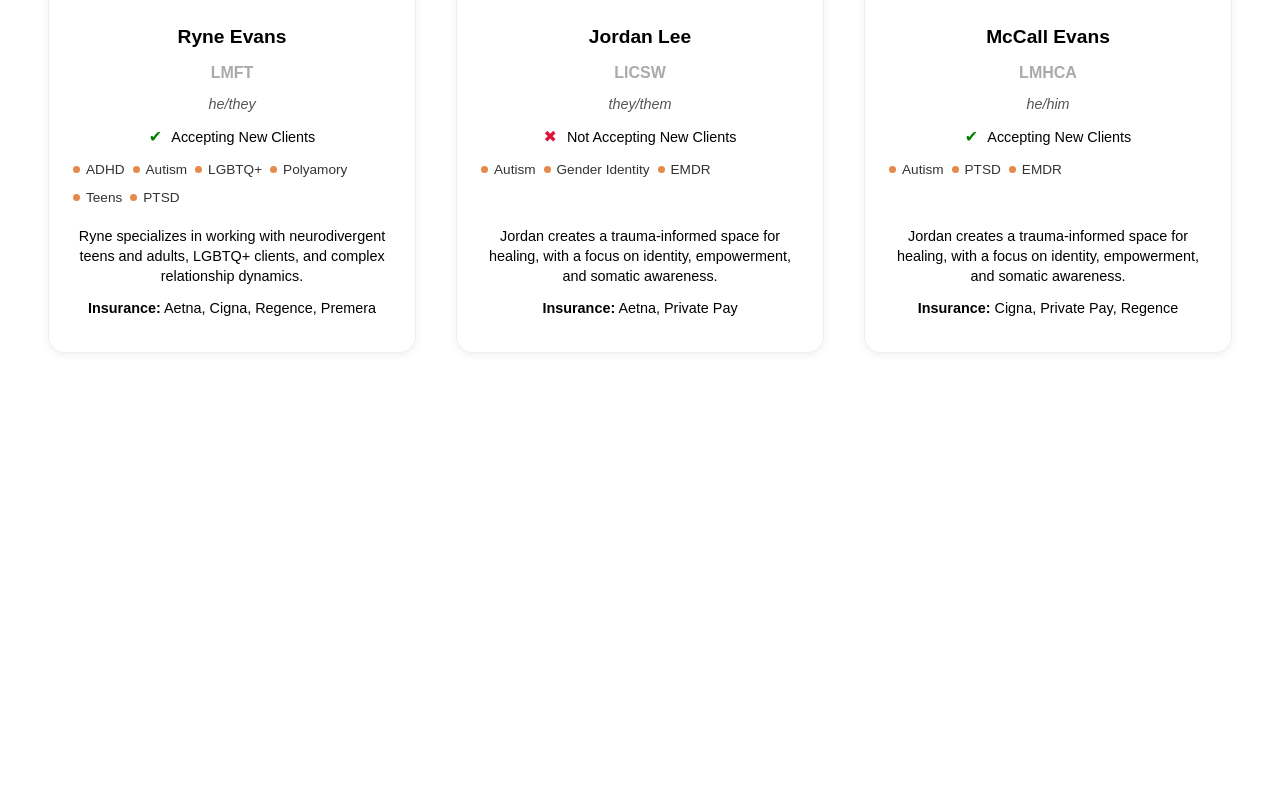
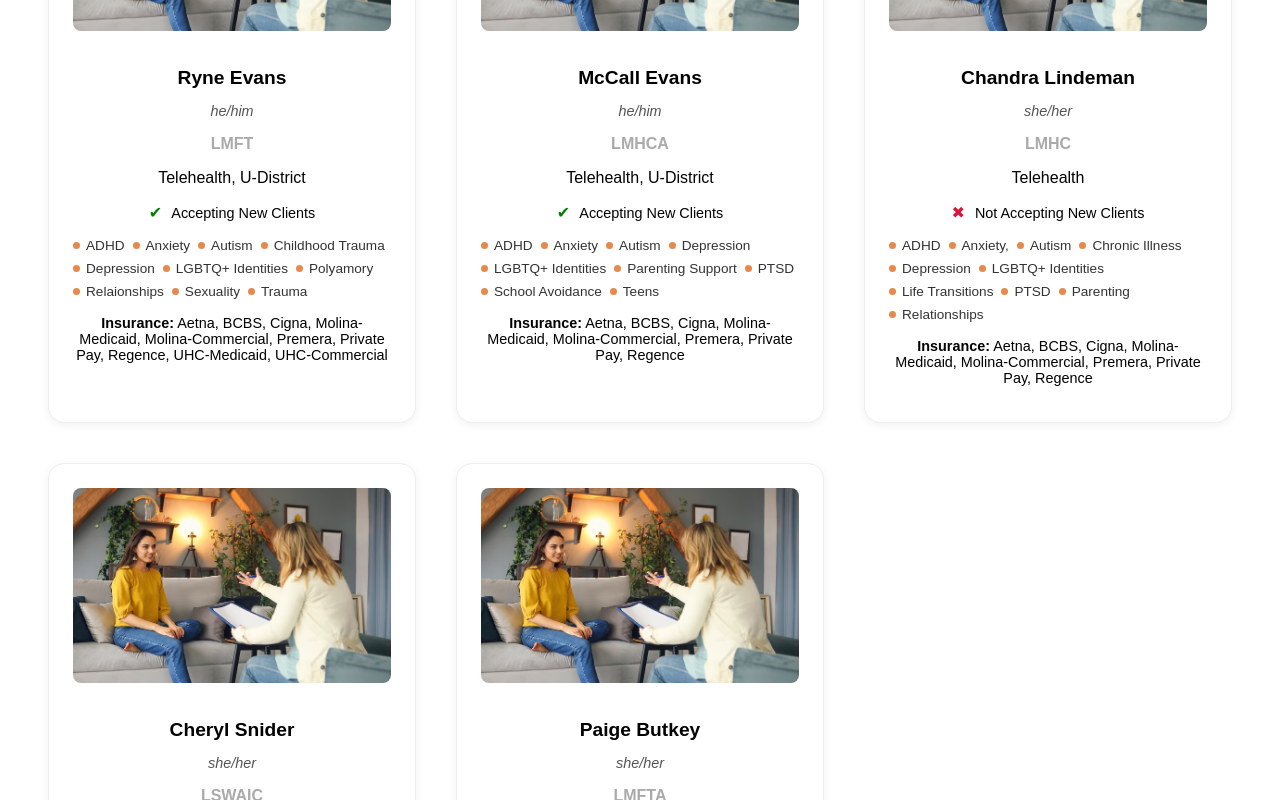
Before and after one commit to mindfulwaytp/mindfulway-homepage, a React (Create React App) app: page /providers in a window 1280 px wide. Shown: the part 920-1720 px from the top of the page. Before the commit the page ends 1361 px from the top, so only its background shows below. Built offline with nearby package versions, Linux system fonts and the light colour scheme.

Commit message:
Updated content

```diff
--- a/src/Providers.css
+++ b/src/Providers.css
@@ -106,7 +106,7 @@
 
 .provider-grid {
   display: grid;
-  grid-template-columns: repeat(auto-fill, minmax(300px, 1fr));
+  grid-template-columns: repeat(auto-fill, minmax(275px, 1fr));
   gap: 40px;
   margin-top: 40px;
 }
--- a/src/Providers.js
+++ b/src/Providers.js
@@ -8,42 +8,64 @@ const allTherapists = [
   {
     name: 'Ryne Evans',
     license: 'LMFT',
-    pronouns: 'he/they',
-    specialties: ['ADHD', 'Autism', 'LGBTQ+', 'Polyamory', 'Teens','PTSD'],
-    insurance: ['Aetna', 'Cigna', 'Regence','Premera'],
+    pronouns: 'he/him',
+    specialties: ['ADHD', 'Anxiety', 'Autism', 'Childhood Trauma', 'Depression', 'LGBTQ+ Identities', 'Polyamory', 'Relaionships', 'Sexuality', 'Trauma'],
+    insurance: ['Aetna', 'BCBS', 'Cigna', 'Molina-Medicaid', 'Molina-Commercial', 'Premera', 'Private Pay', 'Regence', 'UHC-Medicaid', 'UHC-Commercial'],
     location: ['Telehealth', 'U-District'],
-    services: ['Individual', 'Assessments', 'Couples', 'Family Therapy'],
+    services: ['Assessments Only'],
     gender: ['Male'],
     acceptingClients: true,
     image: exampleImg,
-    bio: 'Ryne specializes in working with neurodivergent teens and adults, LGBTQ+ clients, and complex relationship dynamics.',
   },
-  {
-    name: 'Jordan Lee',
-    license: 'LICSW',
-    pronouns: 'they/them',
-    specialties: ['Autism', 'Gender Identity', 'EMDR'],
-    insurance: ['Aetna', 'Private Pay'],
+{
+    name: 'McCall Evans',
+    license: 'LMHCA',
+    pronouns: 'he/him',
+    specialties: ['ADHD', 'Anxiety', 'Autism', 'Depression', 'LGBTQ+ Identities', 'Parenting Support', 'PTSD', 'School Avoidance', 'Teens'],
+    insurance: ['Aetna', 'BCBS', 'Cigna', 'Molina-Medicaid', 'Molina-Commercial', 'Premera', 'Private Pay', 'Regence'],
+    location: ['Telehealth', 'U-District'],
+    services: ['Individual'],
+    gender: ['Male'],
+    acceptingClients: true,
+    image: exampleImg,
+  },
+{
+    name: 'Chandra Lindeman',
+    license: 'LMHC',
+    pronouns: 'she/her',
+    specialties: ['ADHD', 'Anxiety,', 'Autism', 'Chronic Illness', 'Depression', 'LGBTQ+ Identities', 'Life Transitions', 'PTSD', 'Parenting', 'Relationships'],
+    insurance: ['Aetna', 'BCBS', 'Cigna', 'Molina-Medicaid', 'Molina-Commercial', 'Premera', 'Private Pay', 'Regence'],
     location: ['Telehealth'],
     services: ['Individual'],
     gender: ['Female'],
     acceptingClients: false,
     image: exampleImg,
-    bio: 'Jordan creates a trauma-informed space for healing, with a focus on identity, empowerment, and somatic awareness.',
   },
 {
-    name: 'McCall Evans',
-    license: 'LMHCA',
-    pronouns: 'he/him',
-    specialties: ['Autism', 'PTSD', 'EMDR'],
-    insurance: ['Cigna', 'Private Pay', 'Regence'],
-    location: ['Telehealth', 'U-District'],
-    services: ['Individual'],
-    gender: ['Male'],
+    name: 'Cheryl Snider',
+    license: 'LSWAIC',
+    pronouns: 'she/her',
+    specialties: ['ADHD', 'Anxiety,', 'Autism', 'Chronic Illness', 'Depression', 'LGBTQ+ Identities', 'Life Transitions', 'PTSD', 'Parenting', 'Relationships'],
+    insurance: ['Aetna', 'BCBS', 'Cigna', 'Molina-Medicaid', 'Premera', 'Private Pay', 'Regence'],
+    location: ['Telehealth'],
+    services: ['Individual', 'Couples'],
+    gender: ['Female'],
     acceptingClients: true,
     image: exampleImg,
-    bio: 'Jordan creates a trauma-informed space for healing, with a focus on identity, empowerment, and somatic awareness.',
   },
+{
+    name: 'Paige Butkey',
+    license: 'LMFTA',
+    pronouns: 'she/her',
+    specialties: ['ADHD', 'Anxiety,', 'Autism', 'Depression', 'LGBTQ+ Identities', 'Life Transitions', 'PTSD', 'Parenting', 'Relationships'],
+    insurance: ['Aetna', 'BCBS', 'Cigna', 'Molina-Medicaid', 'Premera', 'Private Pay', 'Regence'],
+    location: ['Telehealth'],
+    services: ['Individual', 'Couples', 'Family'],
+    gender: ['Female'],
+    acceptingClients: true,
+    image: exampleImg,
+  },
+
 ];
 
 // -------------------- DROPDOWN OPTIONS --------------------
@@ -98,6 +120,7 @@ const Providers = () => {
   return (
     <div className="providers-page">
       <h1>Meet Our Providers</h1>
+      <h3>Use the search functions below to find a provider</h3>
 
       {/* Search Input */}
       <input
@@ -186,8 +209,9 @@ const Providers = () => {
 
             <div className="card-right">
               <h2 className="provider-name">{t.name}</h2>
+              <p className="pronouns">{t.pronouns}</p>
               <p className="provider-license">{t.license || 'LMFT'}</p>
-              <p className="pronouns">{t.pronouns}</p>
+              <p className="location">{t.location.join(', ')}</p>
 
               <p className="clients">
                 <span className="icon" style={{ color: t.acceptingClients ? 'green' : 'crimson' }}>
@@ -202,8 +226,6 @@ const Providers = () => {
                 ))}
               </ul>
 
-              <p className="provider-bio">{t.bio}</p>
-
               <p className="insurance-label">
                 <strong>Insurance:</strong> {t.insurance.join(', ')}
               </p>
```
